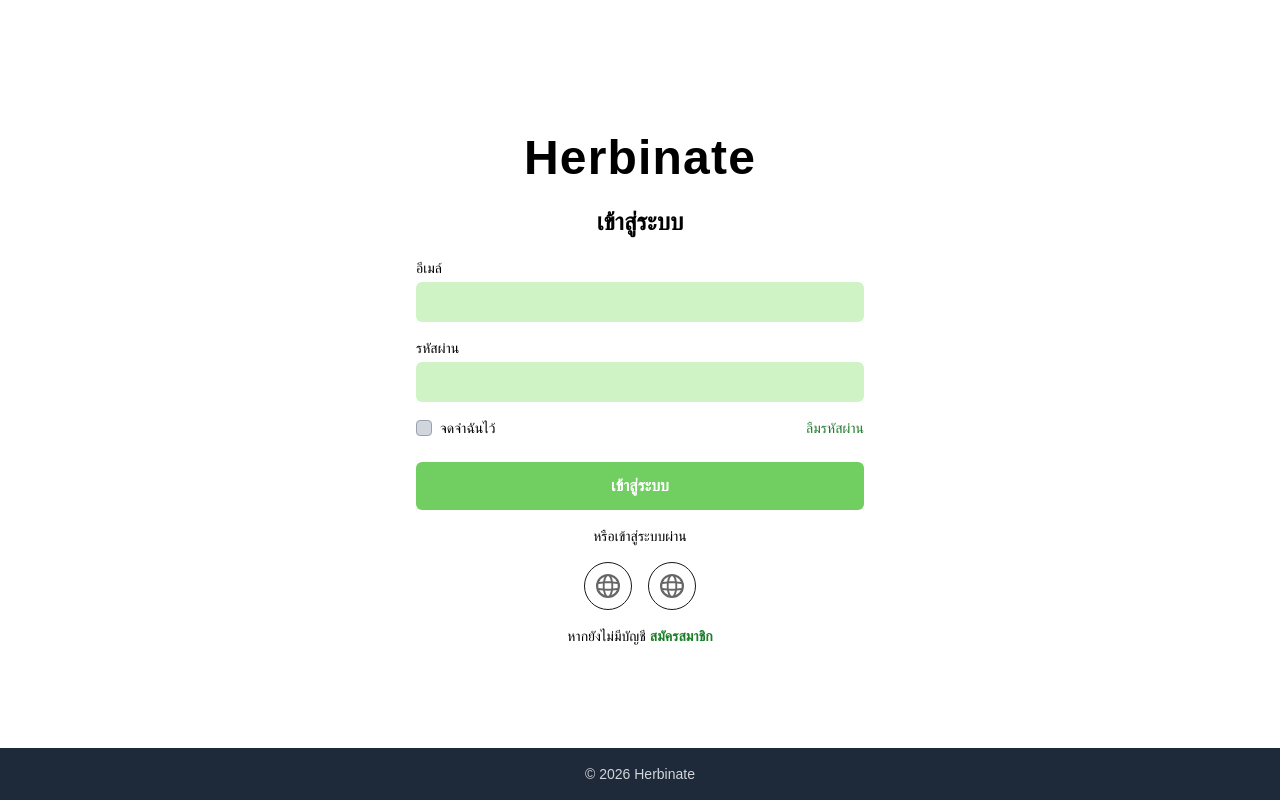
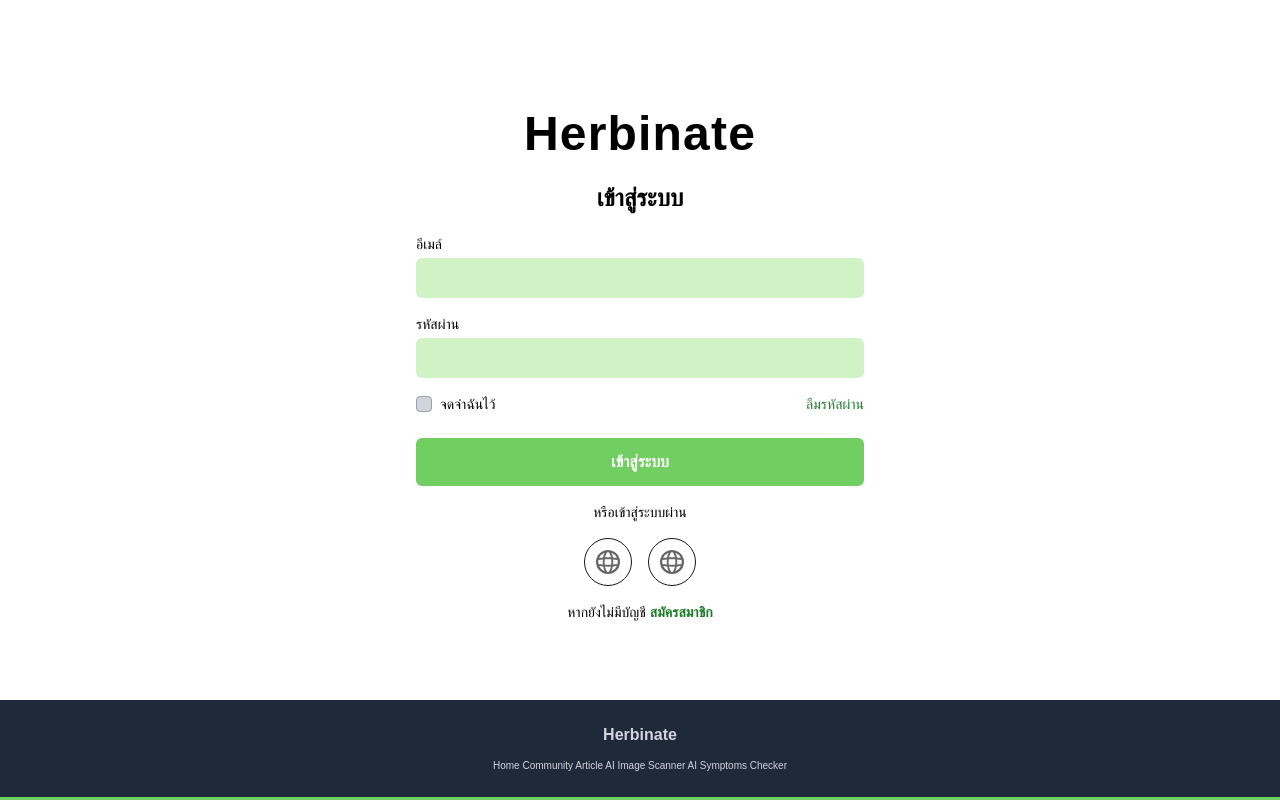
Before and after one commit to dpj6fraa/Herbinate, a Next.js app in the folder frontend/: page /login in a window 1280 px wide. Built offline with nearby package versions, Linux system fonts and the light colour scheme.

Commit message:
Modified Footer & AllHerbArticle

```diff
--- a/frontend/app/components/Footer.jsx
+++ b/frontend/app/components/Footer.jsx
@@ -1,7 +1,8 @@
 export default function Footer() {
   return (
-    <footer className="bg-gray-800 text-gray-300 text-sm text-center py-4">
-      © 2026 Herbinate
+    <footer className="bg-gray-800 text-gray-300 text-sm text-center py-6 border-b-3 border-[#71CE61]">
+      <h2 className="text-[16px] font-bold pb-3">Herbinate</h2>
+      <p className="text-[10px]">Home Community Article AI Image Scanner AI Symptoms Checker</p>
     </footer>
   );
 }
--- a/frontend/app/constants/forarticlespage/AllHerbArticles.tsx
+++ b/frontend/app/constants/forarticlespage/AllHerbArticles.tsx
@@ -11,11 +11,13 @@ const Article = [
     {id: 8,name: "เจาะลึก 'ขมิ้นชัน' ราชินีสมุนไพรต้านอักเสบ",author: "อาชวิน",src: "/images/kha-min-chan.jpg"},
     {id: 9,name: "เจาะลึก 'ขมิ้นชัน' ราชินีสมุนไพรต้านอักเสบ",author: "อาชวิน",src: "/images/kha-min-chan.jpg"},
     {id: 10,name: "เจาะลึก 'ขมิ้นชัน' ราชินีสมุนไพรต้านอักเสบ",author: "อาชวิน",src: "/images/kha-min-chan.jpg"},
+    {id: 11,name: "เจาะลึก 'ขมิ้นชัน' ราชินีสมุนไพรต้านอักเสบ",author: "อาชวิน",src: "/images/kha-min-chan.jpg"},
+    {id: 12,name: "เจาะลึก 'ขมิ้นชัน' ราชินีสมุนไพรต้านอักเสบ",author: "อาชวิน",src: "/images/kha-min-chan.jpg"},
 ]
 
 export default function AllHerbsArticles() {
     return (
-        <div className="grid grid-cols-2 place-items-center m-6 gap-y-5 gap-x-6 md:w-fit">
+        <div className="grid grid-cols-3 place-items-center m-6 gap-y-5 gap-x-6 md:w-fit sm:grid-cols-2">
             <ArticleCards data={Article}/>
         </div>
     )
```
